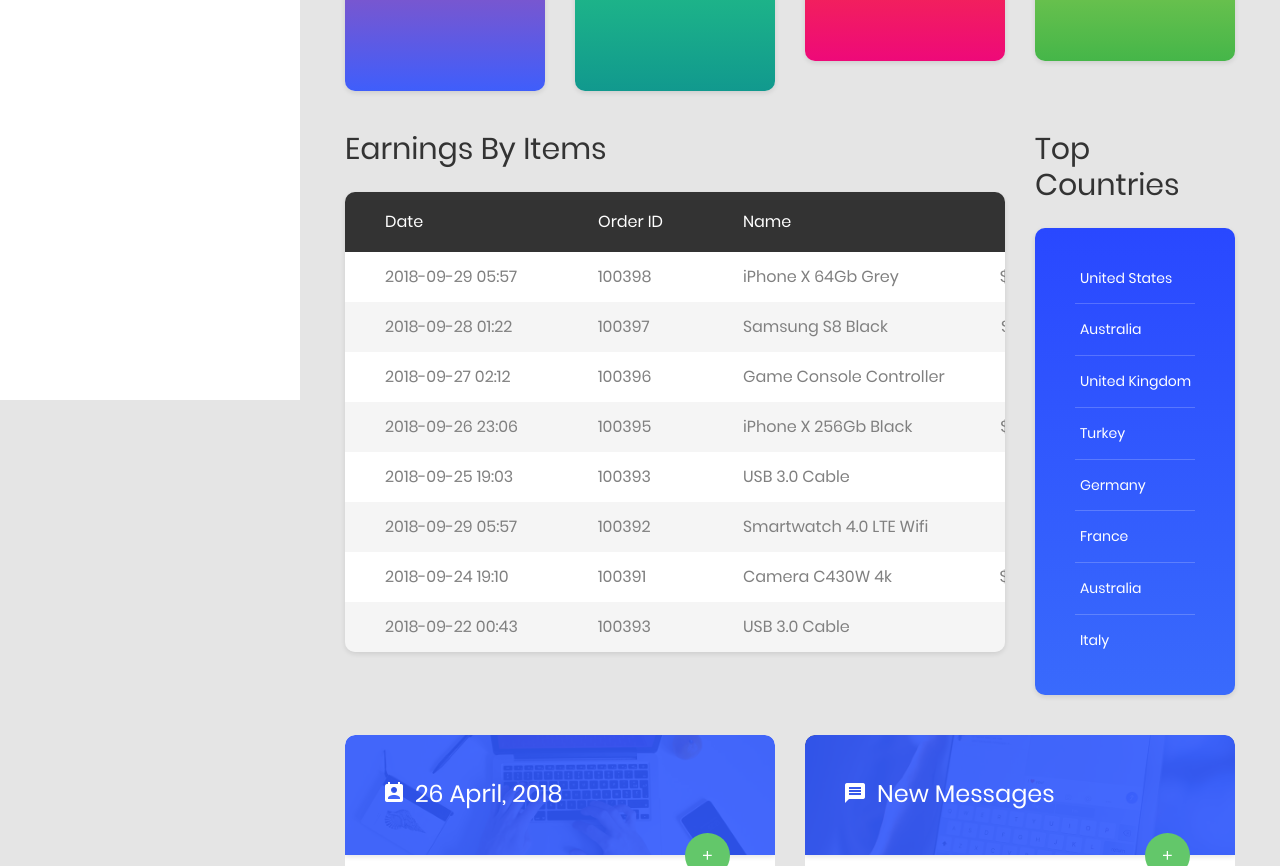
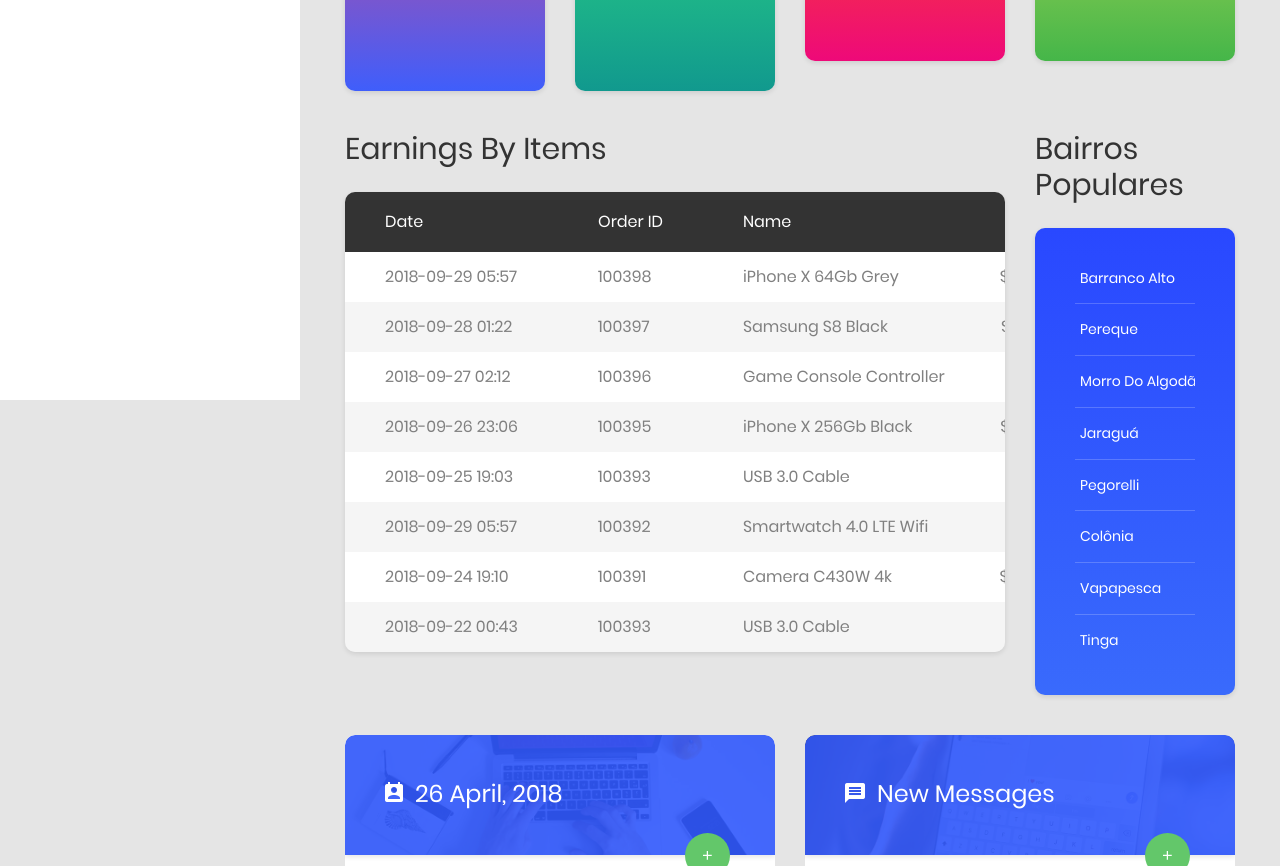
Before and after one commit to aphelionxd/PJ2-G5-main, a plain HTML site: page frontend/admin.Painel/CoolAdmin-master/index.html in a window 1280 px wide. Shown: the part 400-1266 px from the top of the page. Drawn offline with Linux system fonts and the light colour scheme.

Commit message:
edit index

```diff
--- a/frontend/admin.Painel/CoolAdmin-master/index.html
+++ b/frontend/admin.Painel/CoolAdmin-master/index.html
@@ -539,42 +539,42 @@
                                 </div>
                             </div>
                             <div class="col-lg-3">
-                                <h2 class="title-1 m-b-25">Top countries</h2>
+                                <h2 class="title-1 m-b-25">Bairros Populares</h2>
                                 <div class="au-card au-card--bg-blue au-card-top-countries m-b-40">
                                     <div class="au-card-inner">
                                         <div class="table-responsive">
                                             <table class="table table-top-countries">
                                                 <tbody>
                                                     <tr>
-                                                        <td>United States</td>
+                                                        <td>Barranco Alto</td>
                                                         <td class="text-right">$119,366.96</td>
                                                     </tr>
                                                     <tr>
-                                                        <td>Australia</td>
+                                                        <td>Pereque</td>
                                                         <td class="text-right">$70,261.65</td>
                                                     </tr>
                                                     <tr>
-                                                        <td>United Kingdom</td>
+                                                        <td>Morro Do Algodão</td>
                                                         <td class="text-right">$46,399.22</td>
                                                     </tr>
                                                     <tr>
-                                                        <td>Turkey</td>
+                                                        <td>Jaraguá</td>
                                                         <td class="text-right">$35,364.90</td>
                                                     </tr>
                                                     <tr>
-                                                        <td>Germany</td>
+                                                        <td>Pegorelli</td>
                                                         <td class="text-right">$20,366.96</td>
                                                     </tr>
                                                     <tr>
-                                                        <td>France</td>
+                                                        <td>Colônia</td>
                                                         <td class="text-right">$10,366.96</td>
                                                     </tr>
                                                     <tr>
-                                                        <td>Australia</td>
+                                                        <td>Vapapesca</td>
                                                         <td class="text-right">$5,366.96</td>
                                                     </tr>
                                                     <tr>
-                                                        <td>Italy</td>
+                                                        <td>Tinga</td>
                                                         <td class="text-right">$1639.32</td>
                                                     </tr>
                                                 </tbody>
```
